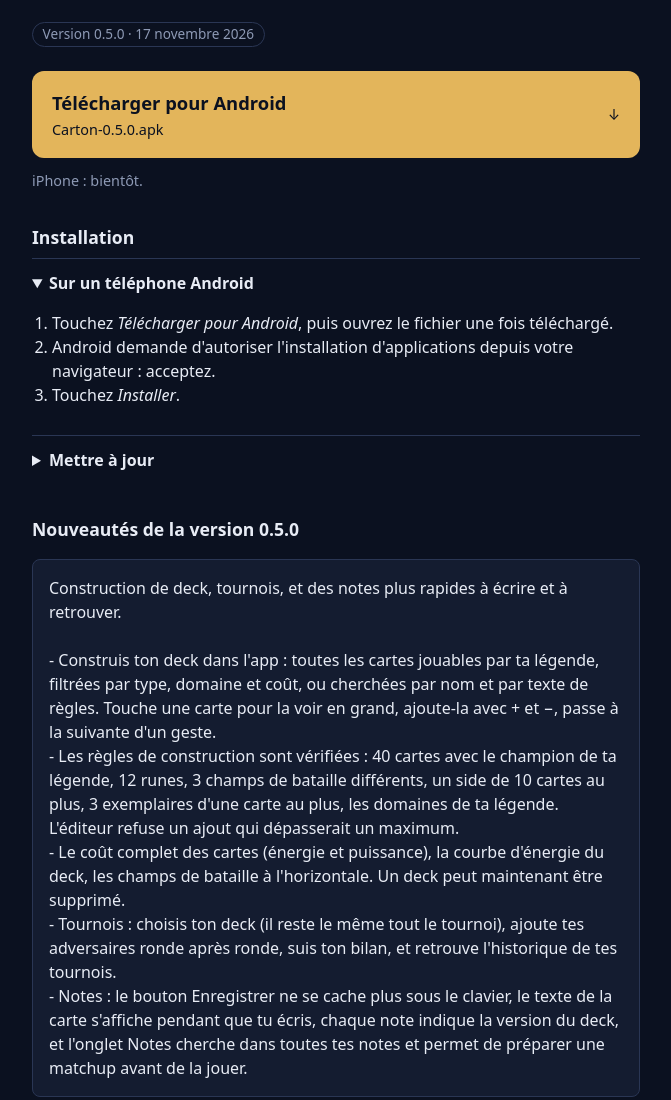
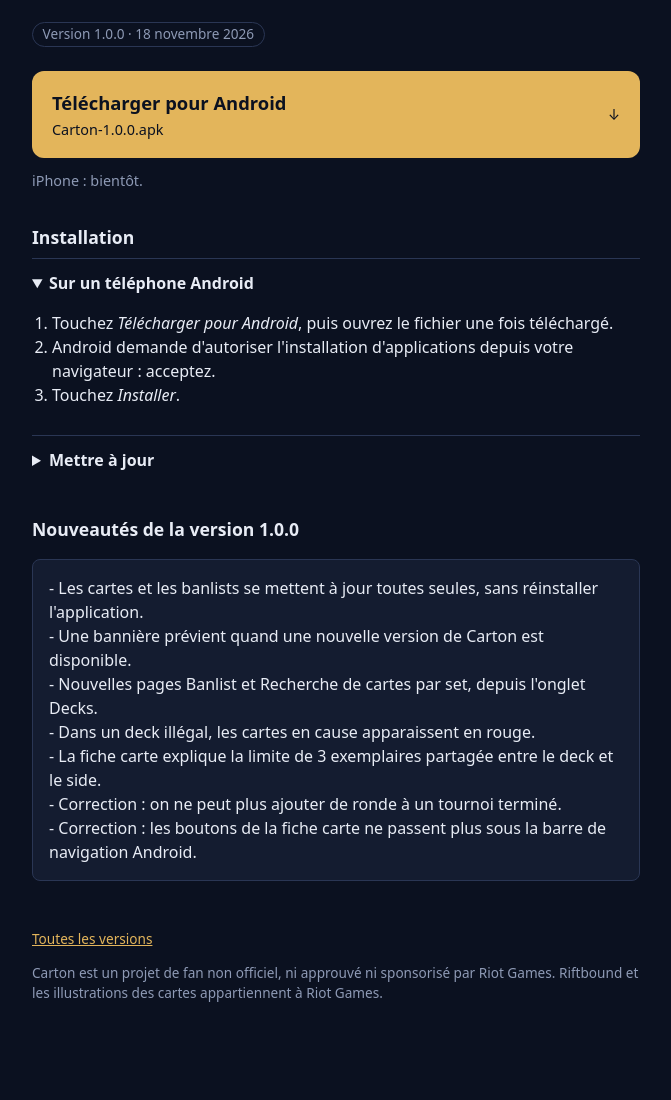
Before and after one commit to Unarbre/carton.github.io, a plain HTML site: page index.html in a window 1280 px wide. Shown: the part 161-1261 px from the top of the page, without its empty margins (304-975 px from the left). Drawn offline with Linux system fonts and the light colour scheme.

Commit message:
Download page: Carton 1.0.0

```diff
--- a/index.html
+++ b/index.html
@@ -36,10 +36,10 @@
     <h1>Carton</h1>
     <p class="tagline">Le compagnon des joueurs de jeux de cartes : score, historique, notes par matchup et banlists
     toujours à jour. Premier jeu : Riftbound.</p>
-    <span class="version">Version 0.5.0 · 17 novembre 2026</span>
+    <span class="version">Version 1.0.0 · 18 novembre 2026</span>
 
-    <a class="download" href="https://github.com/Unarbre/carton.github.io/releases/download/v0.5.0/Carton-0.5.0.apk">
-      <div><strong>Télécharger pour Android</strong><span>Carton-0.5.0.apk</span></div>
+    <a class="download" href="https://github.com/Unarbre/carton.github.io/releases/download/v1.0.0/Carton-1.0.0.apk">
+      <div><strong>Télécharger pour Android</strong><span>Carton-1.0.0.apk</span></div>
       <span aria-hidden="true">↓</span>
     </a>
     <p class="soon">iPhone : bientôt.</p>
@@ -60,14 +60,14 @@
       toutes seules.</p>
     </details>
 
-    <h2>Nouveautés de la version 0.5.0</h2>
-    <pre class="notes">Construction de deck, tournois, et des notes plus rapides à écrire et à retrouver.
-
-- Construis ton deck dans l'app : toutes les cartes jouables par ta légende, filtrées par type, domaine et coût, ou cherchées par nom et par texte de règles. Touche une carte pour la voir en grand, ajoute-la avec + et −, passe à la suivante d'un geste.
-- Les règles de construction sont vérifiées : 40 cartes avec le champion de ta légende, 12 runes, 3 champs de bataille différents, un side de 10 cartes au plus, 3 exemplaires d'une carte au plus, les domaines de ta légende. L'éditeur refuse un ajout qui dépasserait un maximum.
-- Le coût complet des cartes (énergie et puissance), la courbe d'énergie du deck, les champs de bataille à l'horizontale. Un deck peut maintenant être supprimé.
-- Tournois : choisis ton deck (il reste le même tout le tournoi), ajoute tes adversaires ronde après ronde, suis ton bilan, et retrouve l'historique de tes tournois.
-- Notes : le bouton Enregistrer ne se cache plus sous le clavier, le texte de la carte s'affiche pendant que tu écris, chaque note indique la version du deck, et l'onglet Notes cherche dans toutes tes notes et permet de préparer une matchup avant de la jouer.</pre>
+    <h2>Nouveautés de la version 1.0.0</h2>
+    <pre class="notes">- Les cartes et les banlists se mettent à jour toutes seules, sans réinstaller l'application.
+- Une bannière prévient quand une nouvelle version de Carton est disponible.
+- Nouvelles pages Banlist et Recherche de cartes par set, depuis l'onglet Decks.
+- Dans un deck illégal, les cartes en cause apparaissent en rouge.
+- La fiche carte explique la limite de 3 exemplaires partagée entre le deck et le side.
+- Correction : on ne peut plus ajouter de ronde à un tournoi terminé.
+- Correction : les boutons de la fiche carte ne passent plus sous la barre de navigation Android.</pre>
 
     <footer>
       <p><a href="https://github.com/Unarbre/carton.github.io/releases">Toutes les versions</a></p>
```
Also changed, not shown: app/latest.json (+4 -4 lines).
